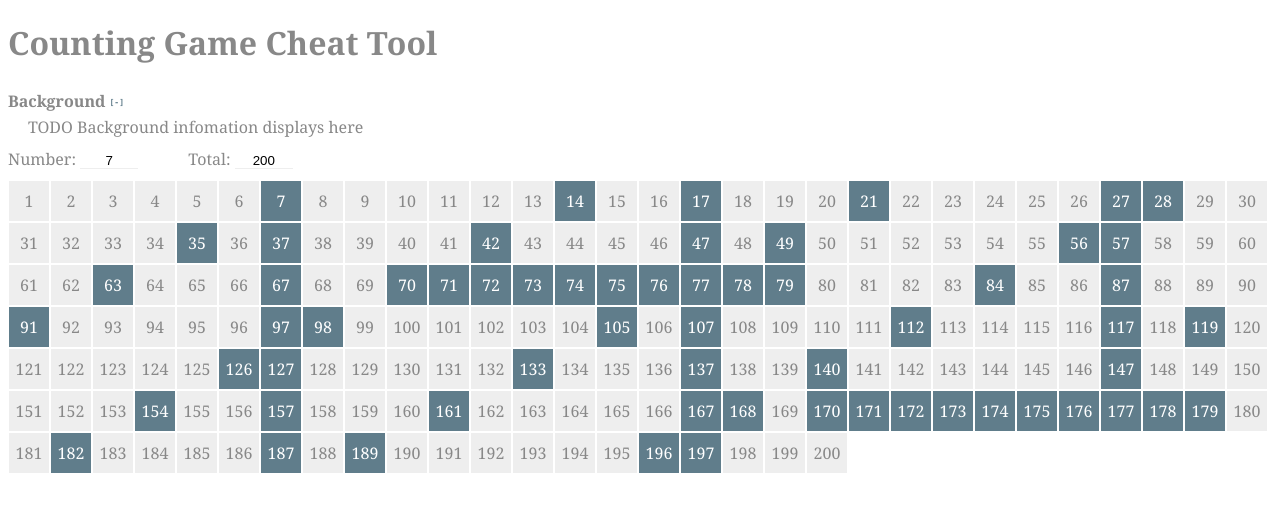
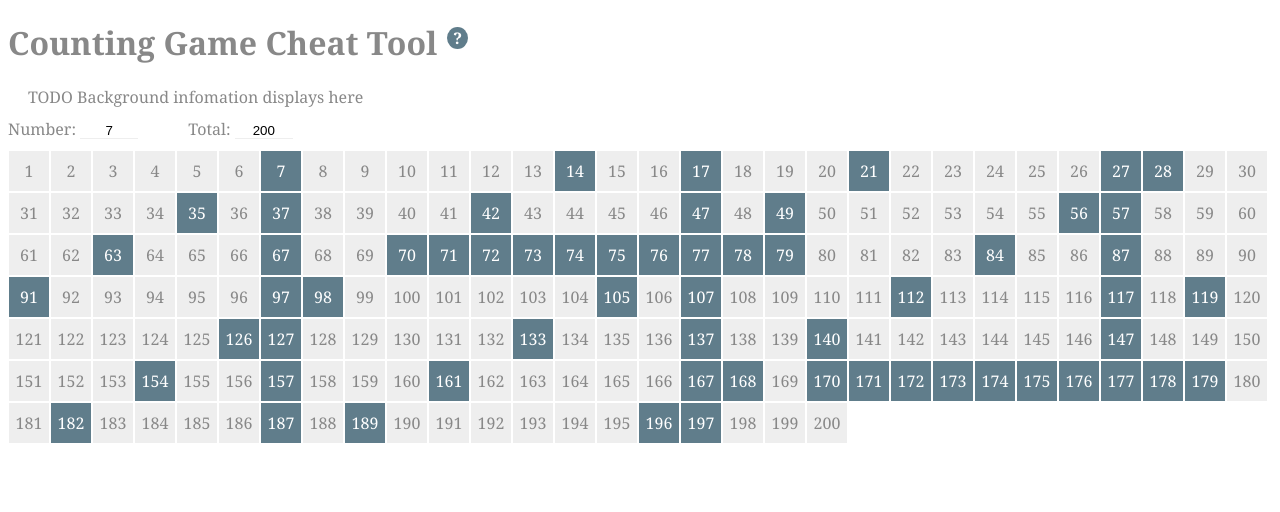
Before and after one commit to apoliszk/CountingGame, a website: page index.html in a window 1280 px wide. Drawn offline with Linux system fonts and the light colour scheme.

Commit message:
change info style

```diff
--- a/app/info.component.html
+++ b/app/info.component.html
@@ -1,5 +1,4 @@
-<h1>Counting Game Cheat Tool</h1>
-<h4 class="background" [attr.icon]="icon" (click)="toggleInfo()">Background</h4>
+<h1>Counting Game Cheat Tool<a class="help" [class.on]="infoShown" href="#" (click)="toggleInfo()">?</a></h1>
 <p class="background-info" *ngIf="infoShown">
     TODO Background infomation displays here
 </p>
--- a/app/info.component.js
+++ b/app/info.component.js
@@ -12,11 +12,7 @@
 
             toggleInfo: function() {
                 this.infoShown = !this.infoShown;
-                if (this.infoShown) {
-                    this.icon = '[-]';
-                } else {
-                    this.icon = '[+]';
-                }
+                return false;
             }
         });
 })(window.app || (window.app = {}));
--- a/styles.css
+++ b/styles.css
@@ -2,21 +2,23 @@ body {
     color: #888;
     font-family: Cambria, Georgia;
 }
-.background {
-    cursor: pointer;
-    padding: 4px 0px;
-    margin: 0px;
+.help {
+    color: inherit;
+    margin: 0 10px;
+    border-radius: 50%;
+    padding: 0 6px;
+    background: #EEE;
+    text-decoration: none;
+    font-size: 50%;
+    vertical-align: super;
 }
-.background:hover {
-    background: #EEE;
+.help.on {
+    color: white;
+    background: #607D8B;
 }
-.background::after {
-    content: attr(icon);
-    color: #607D8B;
-    margin: 0 4px;
-    font-family: Consolas;
-    font-size: 50%;
-    vertical-align: middle;
+.help:hover {
+    color: white;
+    background: #CFD8DC;
 }
 .background-info {
     padding: 0px 20px;
```
